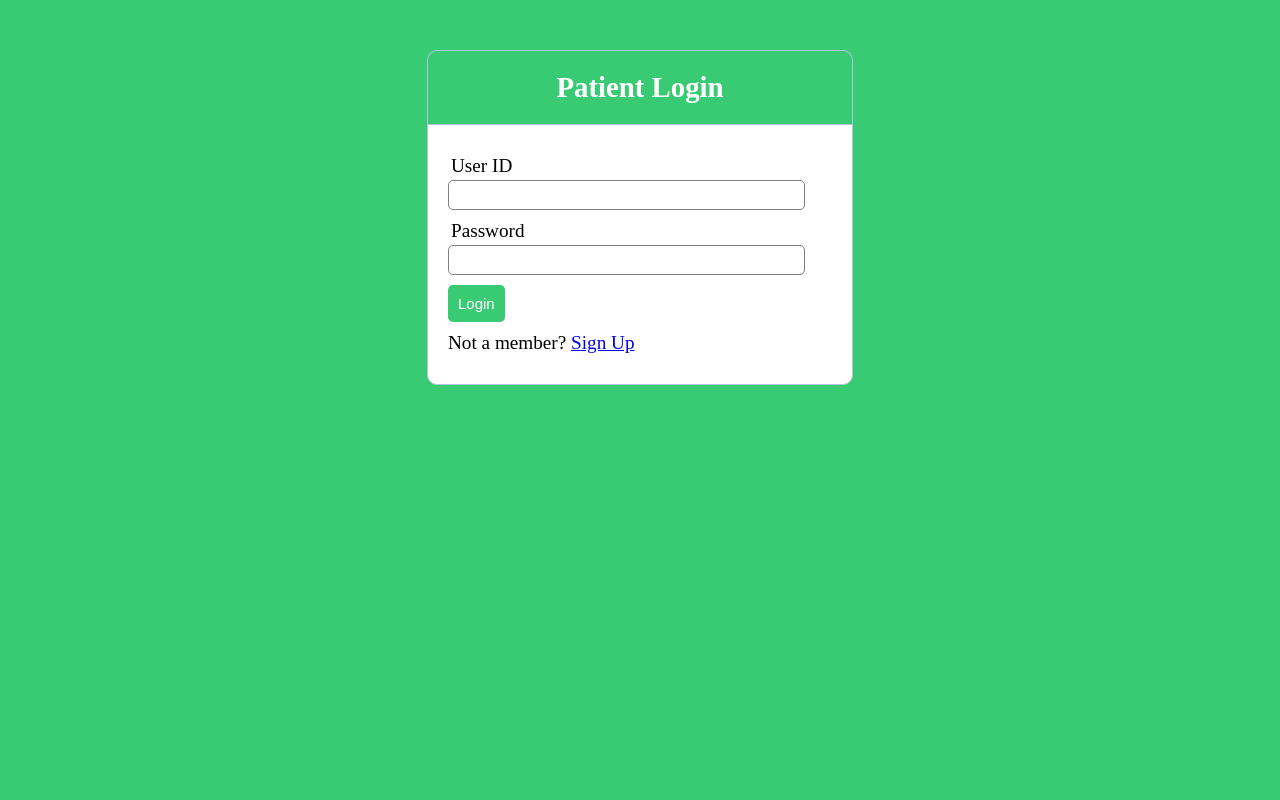
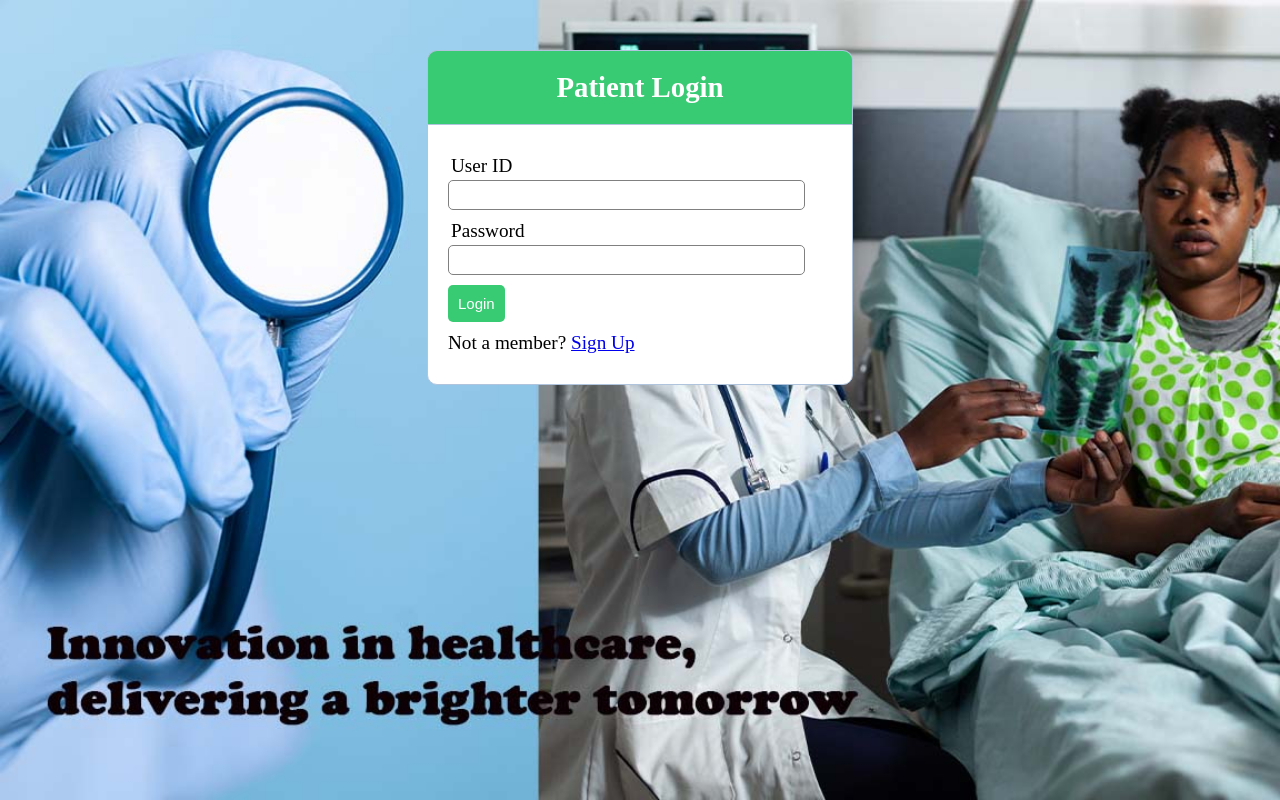
Before and after one commit to PETR0NAPY/DoctorPatient, a PHP site: page /login.php in a window 1280 px wide. Run offline with PHP 8.4, Linux system fonts and the light colour scheme; data that the repository does not hold is empty.

Commit message:
Added new file final

```diff
--- a/add.php
+++ b/add.php
@@ -15,7 +15,7 @@
 				<li><a href="index2.php">My Info</a></li>
 				<li><a href="doctorapp.php">My Appointments</a></li>
 				<li><a href="searchpatient.php">Search Patient</a></li>
-				<li><a href="add.php">Add Description</a></li>
+				<li><a href="add.php">Add Prescription</a></li>
 				<li><a href="Doctorpatient.php">Logout</a></li>
 			</ul>
 		</nav>
--- a/index2.php
+++ b/index2.php
@@ -13,10 +13,10 @@
 
 		<ul >
 
-					<li><a href="index2.php">MyInfo</a></li>
+			<li><a href="index2.php">MyInfo</a></li>
 			<li><a href="doctorapp.php">My Appointments</a></li>
 			<li><a href=" searchpatient.php">Search Patient</a></li>
-			<li><a href="add.php">Add Description</a></li>
+			<li><a href="add.php">Add Prescription</a></li>
 			<li><a href="Doctorpatient.php">Logout</a></li>
 
 		</ul>
--- a/login.php
+++ b/login.php
@@ -5,6 +5,13 @@
 <head>
 	<title>Patient</title>
 	<link rel="stylesheet" type="text/css" href="style/style.css">
+	<style type="text/css">
+		body {
+			background-image: url('patient.jpg');
+			background-repeat: no-repeat;
+			background-size: cover;
+		}
+	</style>
 </head>
 <body>
 	<div class="header">
```
Also changed, not shown: index3.php (+6 -6 lines), Patient.jpg (added).
